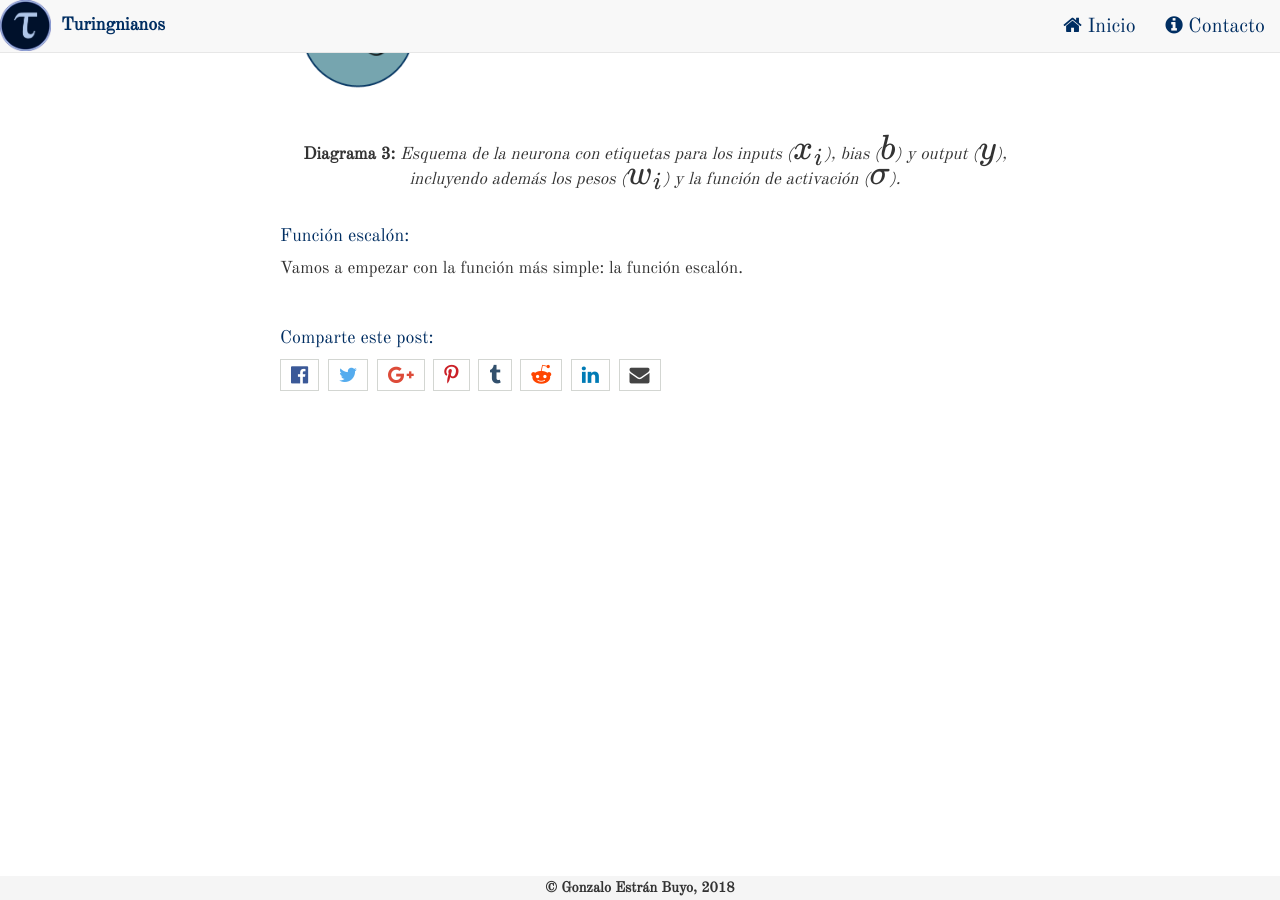
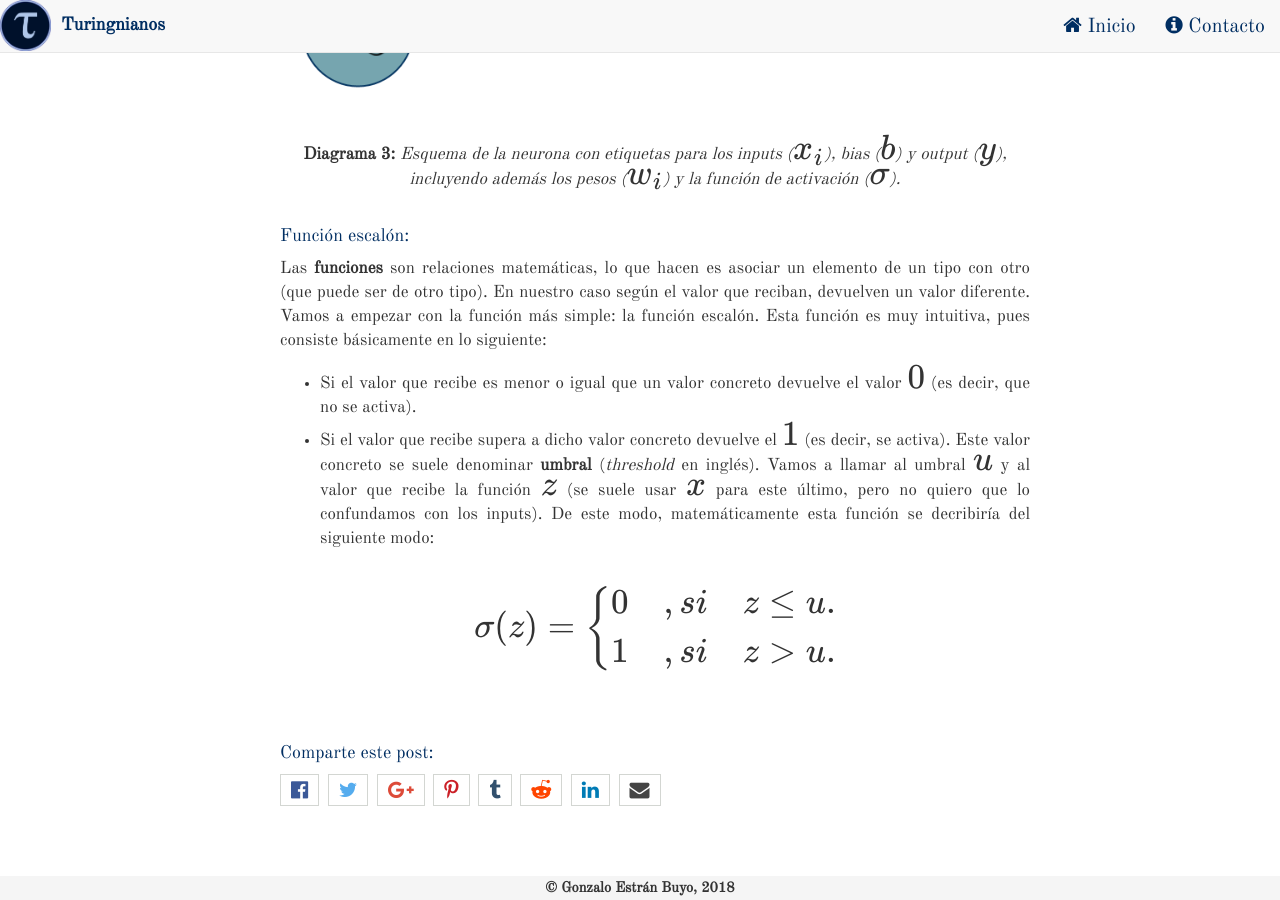
Before and after one commit to turingnianos/turingnianos.github.io, a Jekyll site: the page built from _posts/2018-01-10-deep-learning.md, in a window 1280 px wide and 900 px high, scrolled down 7036 px. Built offline with Jekyll 4.4.1, drawn with Linux system fonts in a browser that asks for light colours; nearby versions of some CDN libraries; some web fonts are replaced; formulas are drawn with MathJax 3; comment, search, counter and statistics services are not loaded.

Commit message:
Update 2018-01-10-deep-learning.md

```diff
--- a/_posts/2018-01-10-deep-learning.md
+++ b/_posts/2018-01-10-deep-learning.md
@@ -138,4 +138,12 @@ Ahora sólo nos queda encontrar algún tipo de regla que nos indique cuándo el
 </div>
 
 #### Función escalón:
-Vamos a empezar con la función más simple: la función escalón.
+Las **funciones** son relaciones matemáticas, lo que hacen es asociar un elemento de un tipo con otro (que puede ser de otro tipo). En nuestro caso según el valor que reciban, devuelven un valor diferente. Vamos a empezar con la función más simple: la función escalón. Esta función es muy intuitiva, pues consiste básicamente en lo siguiente:
+* Si el valor que recibe es menor o igual que un valor concreto devuelve el valor $0$ (es decir, que no se activa).
+* Si el valor que recibe supera a dicho valor concreto devuelve el $1$ (es decir, se activa).
+Este valor concreto se suele denominar **umbral** (*threshold* en inglés). Vamos a llamar al umbral $u$ y al valor que recibe la función $z$ (se suele usar $x$ para este último, pero no quiero que lo confundamos con los inputs). De este modo, matemáticamente esta función se decribiría del siguiente modo:
+
+$$\sigma (z) = \left\{\begin{matrix}
+0 &, si  & z \leq u.\\
+1 &, si & z > u.
+\end{matrix}\right.$$
```
